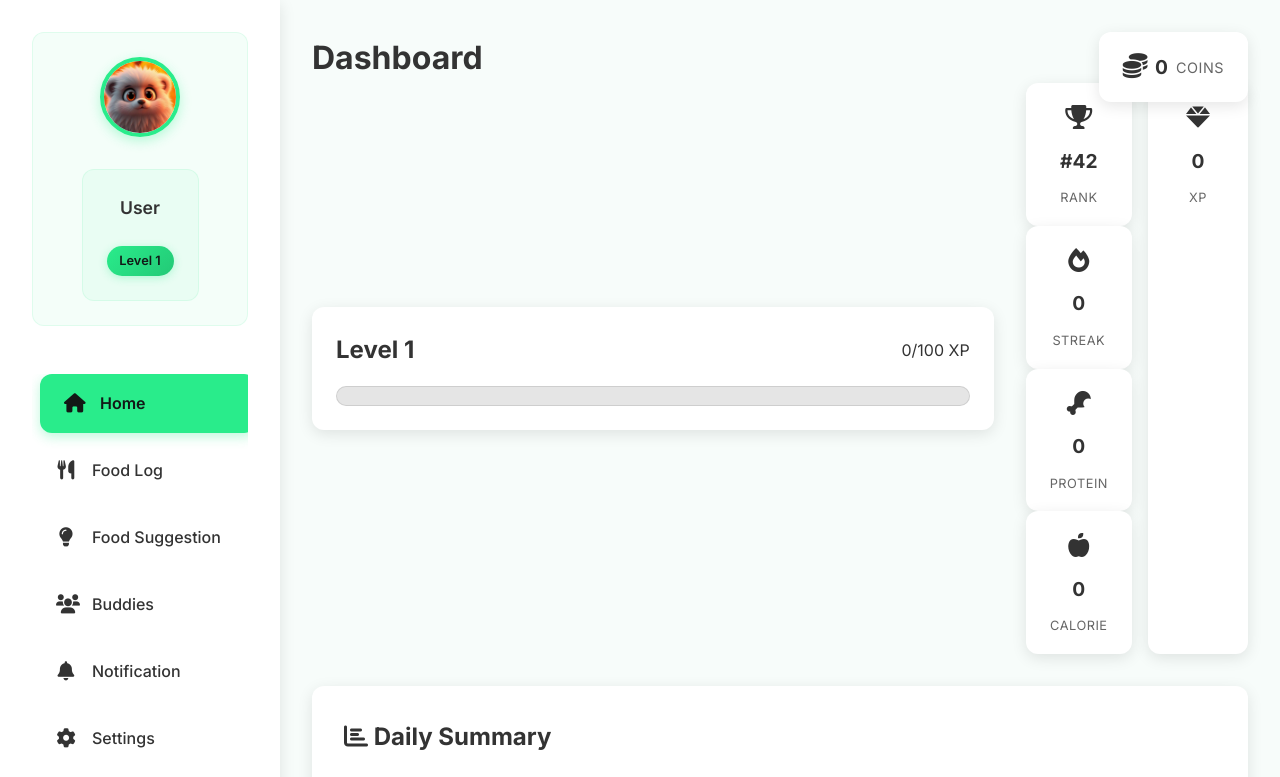
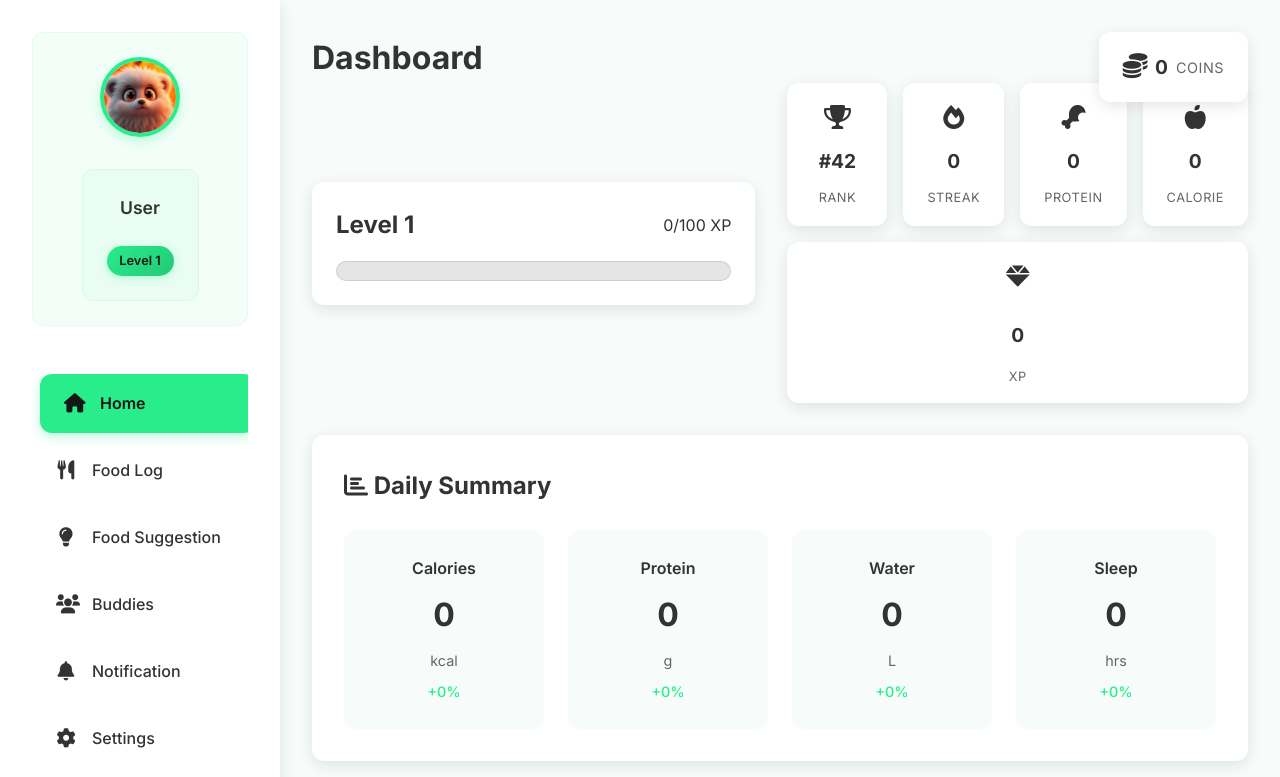
Before and after one commit to sanjeevBuilds/fitness, a website: page FrontEnd/Dashboard/dashbaord.html in a window 1280 px wide. Shown: the top 777 px of the page. Drawn offline with nearby package versions, Linux system fonts and the light colour scheme.

Commit message:
made changes in the for laptop

```diff
--- a/FrontEnd/Dashboard/dashboard.css
+++ b/FrontEnd/Dashboard/dashboard.css
@@ -299,7 +299,24 @@ body {
 
 .user-stats {
     display: flex;
+    flex-direction: column;
     gap: 1rem;
+    flex: 1;
+}
+
+/* Laptop styles for the new stats structure */
+.stats-row-2 {
+    display: flex;
+    gap: 1rem;
+    justify-content: space-between;
+}
+
+.stat-item.streak-stat {
+    width: 100%;
+    display: flex;
+    flex-direction: column;
+    align-items: center;
+    gap: 0.5rem;
 }
 
 .stat-item {
```
